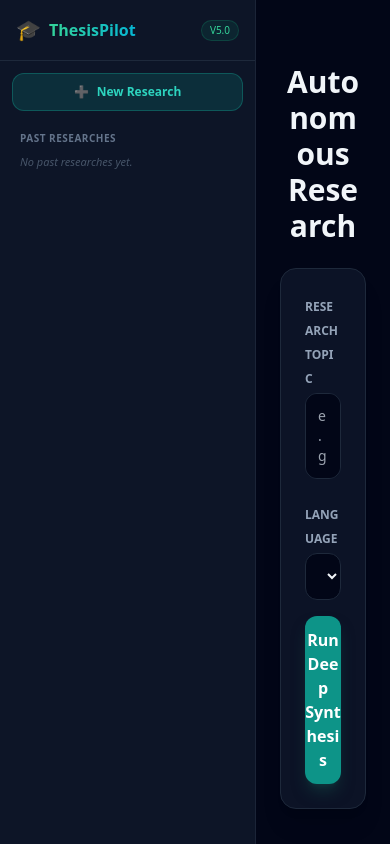
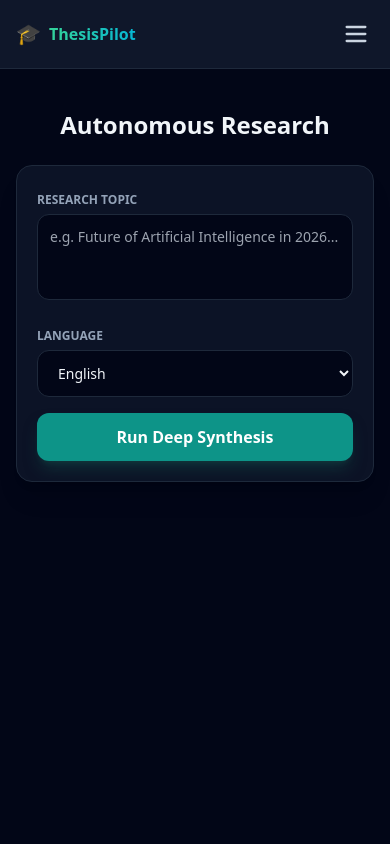
Before and after one commit to uracoderr/ai-research-agent, a FastAPI app: page / in a window 390 px wide. Run offline with FastAPI, Linux system fonts and the light colour scheme; data that the repository does not hold is empty; some libraries are stand-ins or nearby versions.

Commit message:
Fixed responsive mobile sidebar issue

```diff
--- a/templates/index.html
+++ b/templates/index.html
@@ -34,15 +34,21 @@
         }
     </style>
 </head>
-<body class="bg-slate-950 text-slate-100 min-h-screen flex selection:bg-teal-500 selection:text-white">
+<body class="bg-slate-950 text-slate-100 min-h-screen flex selection:bg-teal-500 selection:text-white relative overflow-x-hidden">
 
-    <aside class="w-64 bg-slate-900/90 border-r border-slate-800/80 flex flex-col h-screen sticky top-0 z-40 shrink-0">
+    <div id="mobile-overlay" class="fixed inset-0 bg-black/70 z-40 hidden md:hidden" onclick="toggleSidebar()"></div>
+
+    <aside id="sidebar" class="fixed inset-y-0 left-0 z-50 w-64 bg-slate-900 border-r border-slate-800/80 flex flex-col h-screen transform -translate-x-full transition-transform duration-300 ease-in-out md:relative md:translate-x-0 md:shrink-0">
+
         <div class="p-4 border-b border-slate-800 flex items-center justify-between">
             <div class="flex items-center gap-2">
                 <span class="text-xl">🎓</span>
                 <h1 class="text-base font-extrabold bg-gradient-to-r from-emerald-400 to-cyan-500 bg-clip-text text-transparent">ThesisPilot</h1>
             </div>
-            <span class="text-[10px] bg-emerald-500/10 text-emerald-400 border border-emerald-500/20 px-2 py-0.5 rounded-full">V5.0</span>
+            <button onclick="toggleSidebar()" class="md:hidden text-slate-400 hover:text-white p-1">
+                ✖
+            </button>
+            <span class="hidden md:inline-block text-[10px] bg-emerald-500/10 text-emerald-400 border border-emerald-500/20 px-2 py-0.5 rounded-full">V5.0</span>
         </div>
 
         <div class="p-3">
@@ -59,15 +65,28 @@
         </div>
     </aside>
 
-    <div class="flex-1 flex flex-col min-h-screen overflow-y-auto">
-        <main class="max-w-5xl mx-auto w-full px-6 py-6 flex-grow flex flex-col">
+    <div class="flex-1 flex flex-col h-screen overflow-y-auto w-full">
 
-            <div id="form-container" class="max-w-xl mx-auto w-full space-y-6 mt-10">
-                <h2 class="text-3xl font-extrabold text-center">Autonomous Research</h2>
-                <form onsubmit="startResearch(event)" class="bg-slate-900/80 p-6 rounded-2xl border border-slate-800 shadow-xl space-y-4">
+        <div class="md:hidden flex items-center justify-between p-4 bg-slate-900 border-b border-slate-800 sticky top-0 z-30">
+            <div class="flex items-center gap-2">
+                <span class="text-xl">🎓</span>
+                <h1 class="text-base font-extrabold bg-gradient-to-r from-emerald-400 to-cyan-500 bg-clip-text text-transparent">ThesisPilot</h1>
+            </div>
+            <button onclick="toggleSidebar()" class="text-slate-300 hover:text-white p-1">
+                <svg class="w-7 h-7" fill="none" stroke="currentColor" viewBox="0 0 24 24">
+                    <path stroke-linecap="round" stroke-linejoin="round" stroke-width="2" d="M4 6h16M4 12h16M4 18h16"></path>
+                </svg>
+            </button>
+        </div>
+
+        <main class="max-w-5xl mx-auto w-full px-4 md:px-6 py-6 flex-grow flex flex-col">
+
+            <div id="form-container" class="max-w-xl mx-auto w-full space-y-6 mt-4 md:mt-10">
+                <h2 class="text-2xl md:text-3xl font-extrabold text-center">Autonomous Research</h2>
+                <form onsubmit="startResearch(event)" class="bg-slate-900/80 p-5 md:p-6 rounded-2xl border border-slate-800 shadow-xl space-y-4">
                     <div>
                         <label class="text-xs font-bold text-slate-400 uppercase">Research Topic</label>
-                        <textarea id="topic-input" rows="3" required placeholder="e.g. Feasibility of Self-Healing Concrete and future infrastructure impacts in 2026..."
+                        <textarea id="topic-input" rows="3" required placeholder="e.g. Future of Artificial Intelligence in 2026..."
                                   class="w-full bg-slate-950 border border-slate-800 rounded-xl p-3 text-sm mt-1 focus:border-teal-500 outline-none transition resize-none"></textarea>
                     </div>
                     <div>
@@ -101,10 +120,10 @@
                 <div class="bg-slate-900 p-4 rounded-xl border border-slate-800 flex flex-wrap gap-4 items-center justify-between">
                     <div>
                         <span class="text-[10px] text-slate-500 uppercase font-bold">Active Topic</span>
-                        <h3 id="res-topic" class="text-base font-bold text-white capitalize"></h3>
+                        <h3 id="res-topic" class="text-sm md:text-base font-bold text-white capitalize"></h3>
                     </div>
 
-                    <div class="flex items-center space-x-2 bg-slate-950 px-3 py-1.5 rounded-lg border border-slate-800">
+                    <div class="hidden md:flex items-center space-x-2 bg-slate-950 px-3 py-1.5 rounded-lg border border-slate-800">
                         <span class="text-[10px] text-slate-400 font-semibold uppercase">Zoom: <span id="zoom-val" class="text-teal-400 font-bold">100</span>%</span>
                         <input type="range" min="50" max="150" value="100" step="5" oninput="changeZoom(this.value)" class="w-20 accent-teal-500 cursor-pointer">
                     </div>
@@ -117,26 +136,26 @@
                 </div>
 
                 <div class="grid grid-cols-1 lg:grid-cols-3 gap-6 items-start">
-                    <div class="lg:col-span-2 bg-slate-900 border border-slate-800 p-6 rounded-xl shadow-lg max-h-[750px] overflow-y-auto">
+                    <div class="lg:col-span-2 bg-slate-900 border border-slate-800 p-4 md:p-6 rounded-xl shadow-lg max-h-[600px] md:max-h-[750px] overflow-y-auto">
                         <div id="report-content" class="markdown-body transition-all duration-150" style="font-size: 15px;"></div>
                     </div>
 
-                    <div class="lg:col-span-1 space-y-4 sticky top-6">
+                    <div class="lg:col-span-1 space-y-4 md:sticky top-6">
                         <div class="bg-slate-900 border border-slate-800 rounded-xl p-4">
                             <h4 class="font-bold text-teal-400 mb-3 border-b border-slate-800 pb-2 text-sm">🛠 Interactive Tools</h4>
 
-                            <div class="flex flex-col gap-2.5">
+                            <div class="grid grid-cols-2 lg:grid-cols-1 gap-2.5">
                                 <button onclick="openTab('podcast-tab'); startPodcastMode();" class="bg-amber-500/10 text-amber-500 hover:bg-amber-500/20 border border-amber-500/30 p-2.5 rounded-lg text-xs font-bold flex justify-between items-center">
-                                    <span>🎙️ Podcast Mode</span> <span class="opacity-70">Listen</span>
+                                    <span>🎙️ Podcast</span> <span class="opacity-70 hidden md:inline">Listen</span>
                                 </button>
                                 <button onclick="openTab('mindmap-tab'); generateMindmap();" class="bg-cyan-500/10 text-cyan-500 hover:bg-cyan-500/20 border border-cyan-500/30 p-2.5 rounded-lg text-xs font-bold flex justify-between items-center">
-                                    <span>🧠 Mindmap Generator</span> <span class="opacity-70">Visualize</span>
+                                    <span>🧠 Mindmap</span> <span class="opacity-70 hidden md:inline">Visualize</span>
                                 </button>
                                 <button onclick="openTab('rag-tab')" class="bg-emerald-500/10 text-emerald-500 hover:bg-emerald-500/20 border border-emerald-500/30 p-2.5 rounded-lg text-xs font-bold flex justify-between items-center">
-                                    <span>💬 Instant RAG</span> <span class="opacity-70">Ask</span>
+                                    <span>💬 Ask RAG</span> <span class="opacity-70 hidden md:inline">Ask</span>
                                 </button>
                                 <button onclick="openTab('challenge-tab')" class="bg-red-500/10 text-red-500 hover:bg-red-500/20 border border-red-500/30 p-2.5 rounded-lg text-xs font-bold flex justify-between items-center">
-                                    <span>⚔️ Challenge Report</span> <span class="opacity-70">Debate</span>
+                                    <span>⚔️ Debate</span> <span class="opacity-70 hidden md:inline">Challenge</span>
                                 </button>
                             </div>
                         </div>
@@ -187,7 +206,22 @@
         mermaid.initialize({ startOnLoad: false, theme: 'dark' });
         let currentTopic = "";
 
-        // Page load par history fetch karo
+        // 🚀 NEW FUNCTION: Toggle Sidebar on Mobile
+        function toggleSidebar() {
+            const sidebar = document.getElementById('sidebar');
+            const overlay = document.getElementById('mobile-overlay');
+            sidebar.classList.toggle('-translate-x-full');
+            overlay.classList.toggle('hidden');
+        }
+
+        // 🚀 NEW FUNCTION: Auto-close sidebar on mobile after clicking a button
+        function closeMobileSidebar() {
+            if (window.innerWidth < 768) { // Tailwinds 'md' breakpoint
+                document.getElementById('sidebar').classList.add('-translate-x-full');
+                document.getElementById('mobile-overlay').classList.add('hidden');
+            }
+        }
+
         window.addEventListener('DOMContentLoaded', loadHistory);
 
         async function loadHistory() {
@@ -213,6 +247,8 @@
         }
 
         async function loadPastReport(safeTopic) {
+            closeMobileSidebar(); // 👈 Call auto-close function here
+
             document.getElementById('form-container').classList.add('hidden');
             document.getElementById('terminal-container').classList.add('hidden');
 
@@ -241,6 +277,8 @@
         }
 
         function showNewResearchForm() {
+            closeMobileSidebar(); // 👈 Call auto-close function here
+
             document.getElementById('result-container').classList.add('hidden');
             document.getElementById('terminal-container').classList.add('hidden');
             document.getElementById('form-container').classList.remove('hidden');
@@ -297,7 +335,6 @@
                             document.getElementById('terminal-container').classList.add('hidden');
                             document.getElementById('result-container').classList.remove('hidden');
 
-                            // Nayi research complete hote hi history refresh kar do
                             loadHistory();
                         }
                     } catch(err) {}
```
